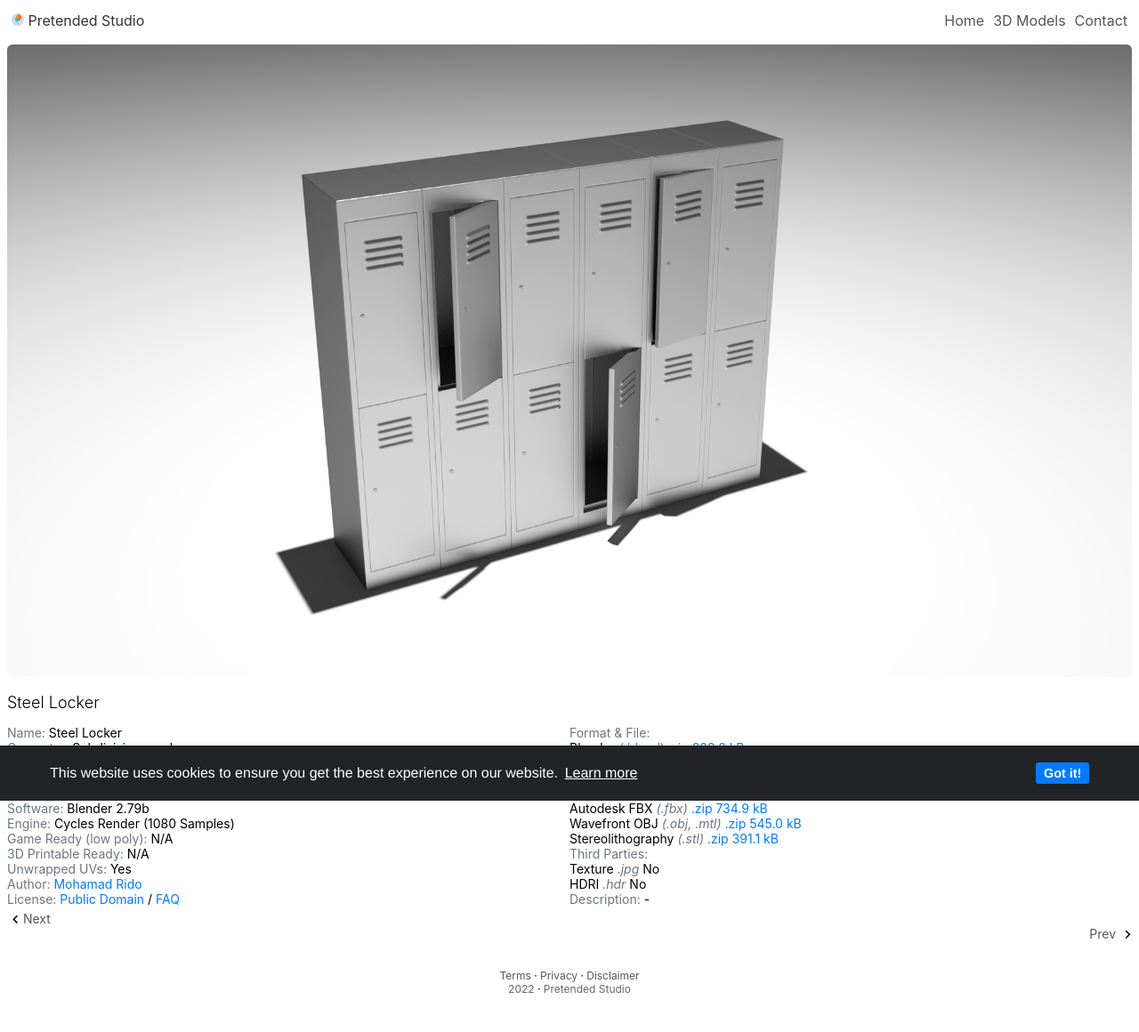
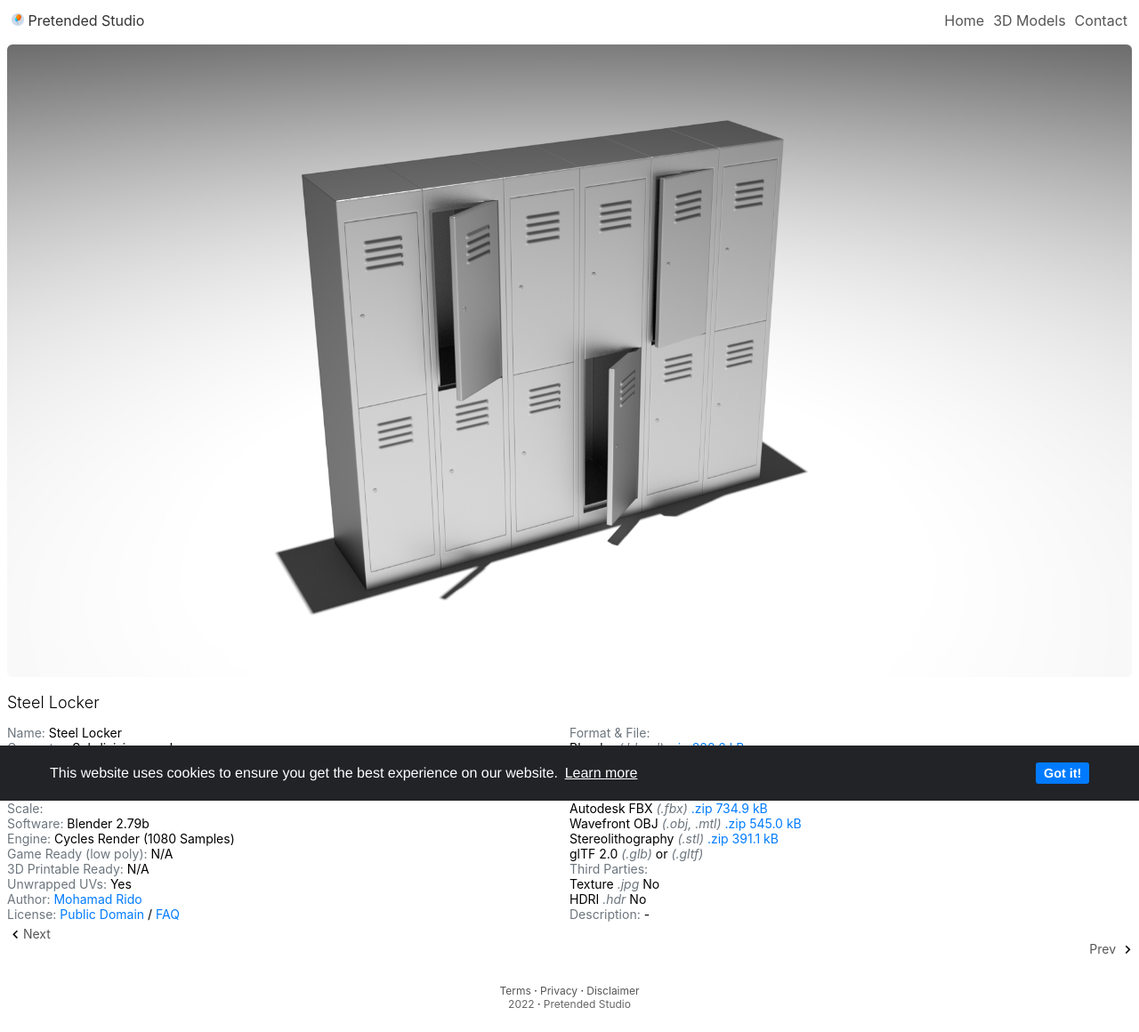
Before and after one commit to qvstpe6gOcggyt2hoayu3eeiecrcowi/rsx4rdclhc8cwyxa3wuwrscgbsOeompfpkpe68lv19y, a Jekyll site: the page built from _posts/2021-07-07-steel-locker.md, in a window 1280 px wide. Shown: the whole page at 89% size. Built offline with Jekyll 4.4.1, drawn with Linux system fonts in a browser that asks for light colours; our own code applies the rules of GitHub Pages for plain Markdown files.

Commit message:
Update post.html

```diff
--- a/_layouts/post.html
+++ b/_layouts/post.html
@@ -63,12 +63,14 @@
 {{ content }}
 
 <!-- Table post -->
-<div class="post-columns" style="background-color:#fff; border: none; font-size: 14px;">
+<!-- Table post -->
+<div class="post-columns" style="border: none; font-size: 14px;">
 <span style="color: #6c757d;">Name:</span> {{page.object}}<br />
 <span style="color: #6c757d;">Geometry:</span> {{page.geometry}}<br />
 <span style="color: #6c757d;">Vertices:</span> {{page.vertices}}<br />
 <span style="color: #6c757d;">Animated:</span> {{page.animated}}<br />
 <span style="color: #6c757d;">Rigged:</span> {{page.rigged}}<br />
+<span style="color: #6c757d;">Scale:</span> {{page.scalable}}<br />
 <span style="color: #6c757d;">Software:</span> {{page.software}}<br />
 <span style="color: #6c757d;">Engine:</span> {{page.engine}}<br />
 <span style="color: #6c757d;">Game Ready (low poly):</span> {{page.gameready}}<br />
@@ -77,7 +79,7 @@
 <span style="color: #6c757d;">Author:</span> {{page.admin}}<br />
 <span style="color: #6c757d;">License:</span> <a href="/license">Public Domain</a> / <a href="/faq">FAQ</a><br />
 </div>
-<div class="post-columns" style="background-color:#fff; border: none; font-size: 14px;">
+<div class="post-columns" style="border: none; font-size: 14px;">
 <span style="color: #6c757d;">Format & File:</span><br />
 Blender <i style="color: #6c757d;">(.blend)</i> {{page.blend}}<br />
 <span style="color: #6c757d;">Available Exported:</span><br />
@@ -86,6 +88,7 @@ Collada <i style="color: #6c757d;">(.dae)</i> {{page.dae}}<br />
 Autodesk FBX  <i style="color: #6c757d;">(.fbx)</i> {{page.fbx}}<br />
 Wavefront OBJ <i style="color: #6c757d;">(.obj, .mtl)</i> {{page.obj}}<br />
 Stereolithography <i style="color: #6c757d;">(.stl)</i> {{page.stl}}<br />
+glTF 2.0 <i style="color: #6c757d;">(.glb)</i> {{page.glb}} or <i style="color: #6c757d;">(.gltf)</i> {{page.gltf}}<br />
 <span style="color: #6c757d;">Third Parties:</span><br />
 Texture <i style="color: #6c757d;">{{page.imagetexture}}</i> {{page.texture}}<br />
 HDRI <i style="color: #6c757d;">{{page.environment}}</i> {{page.hdri}}<br />
```
